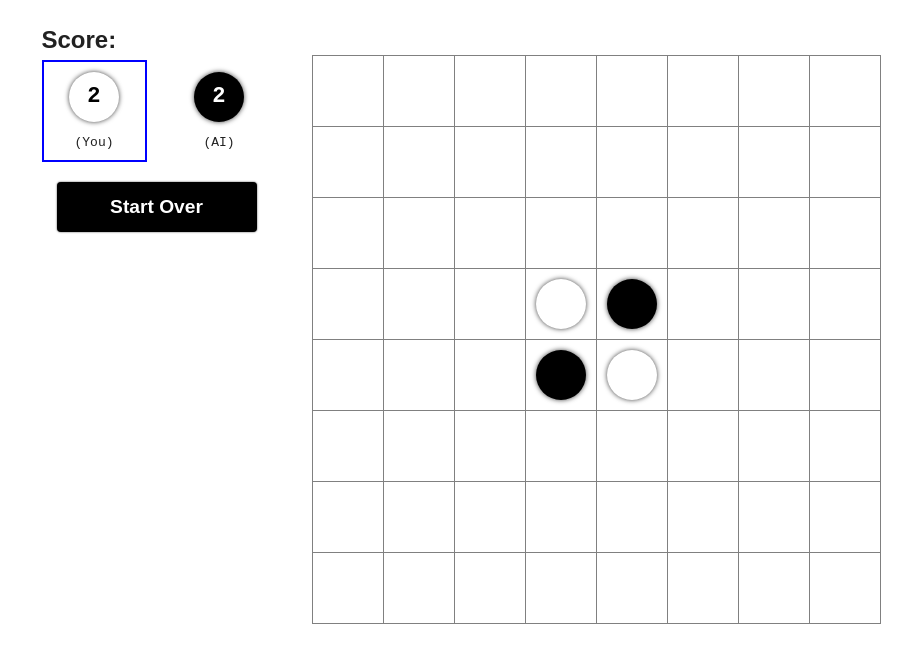
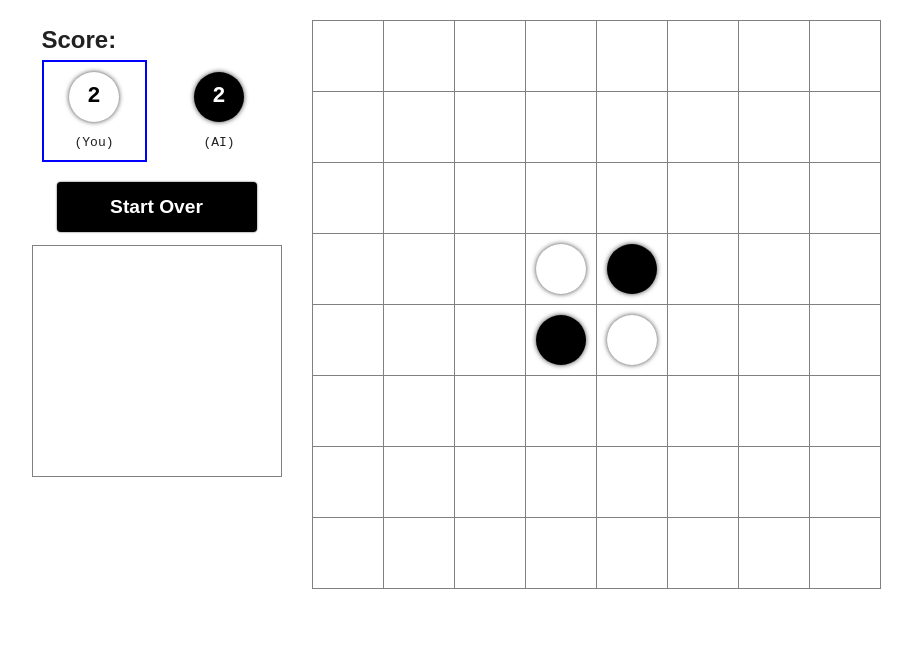
Before and after one commit to noahtallen/othello-ai, a React (Vite) app: page / in a window 1280 px wide. Both pictures are taken after a click on the button "Start a Game". Shown: the top 662 px of the page, without its empty margins (184-1096 px from the left). Built offline with nearby package versions, Linux system fonts and the light colour scheme.

Commit message:
Improvements to info messages and to game over screen

```diff
--- a/src/GameBoard.tsx
+++ b/src/GameBoard.tsx
@@ -6,7 +6,6 @@ import GameOver from './GameOver';
 type BoardProps = {
     gameState: ReversiBoard,
     onClickCell: (coord: Coordinate) => void,
-    infoMessage: string
     score: Scores
     playerColor: ReversiCell
     isGameOver: boolean
@@ -16,16 +15,15 @@ type BoardProps = {
 // of an individual cell or row should never change. Though you'd
 // nromally have a real id of some sort, the unique identifier in
 // this case is actually the index!.
-export default function GameBoard({ isGameOver, gameState, onClickCell, infoMessage, score, playerColor }: BoardProps) {
+export default function GameBoard({ isGameOver, gameState, onClickCell, score, playerColor }: BoardProps) {
     return (
     <TableArea>
-        <InfoText>{infoMessage}</InfoText>
+        {isGameOver && <GameOver score={score} playerColor={playerColor}/> }
         <Table>
-            {isGameOver && <GameOver score={score} playerColor={playerColor}/> }
             <tbody>{gameState.map((row, i) =>
                 <tr key={i} >
                     {row.map((cell, j) => {
-                        const boundCellClickHandler = () => onClickCell({i, j})
+                        const boundCellClickHandler = () => !isGameOver && onClickCell({i, j})
                         return <GameCell cell={cell} key={j} onClick={boundCellClickHandler}/>
                     })}
                 </tr>
@@ -51,14 +49,7 @@ const GameCell = ({ cell, onClick }: CellProps) => {
 const TableArea = styled.div`
     display: flex;
     flex-direction: column;
-`
-const InfoText = styled.p`
-    font-size: 15px;
-    height: 20px;
-    margin-top: 0px;
-    margin-bottom: 15px;
-    color: #9F2042;
-    line-height: 20px;
+    position: relative;
 `
 
 const Table = styled.table`
--- a/src/GameContainer.tsx
+++ b/src/GameContainer.tsx
@@ -2,7 +2,7 @@ import * as React from 'react';
 import styled from 'styled-components';
 import GameBoard from './GameBoard';
 import GameInfo from './GameInfo'
-import { ReversiCell, ReversiBoard, Scores, Coordinate, AIKind } from './models';
+import { ReversiCell, ReversiBoard, Scores, Coordinate, AIKind, InfoMessage } from './models';
 import * as Reversi from './GameBoardHelpers'
 
 type Props = {
@@ -20,8 +20,17 @@ export default function GameContainer({ boardSize, playerColor, aiKind, setIsPla
     const [gameState, setGameState] = React.useState<ReversiBoard>(Reversi.generateGameBoard(boardSize, playerColor))
     const [score, setScore] = React.useState<Scores>(Reversi.countScores(gameState))
     const [isPlayer2Turn, setisPlayer2Turn] = React.useState(false)
-    const [infoMessage, setInfoMessage] = React.useState<string>('')
+    const [infoMessages, setInfoMessages] = React.useState<InfoMessage[]>([])
     const [isGameOver, setIsGameOver] = React.useState(false)
+
+    const setInfoMessage = (curMessages: InfoMessage[], message: string) => {
+        const newMessage = {
+            timestamp: new Date(),
+            message
+        }
+        const messages = [newMessage, ...curMessages]
+        setInfoMessages(messages)
+    }
 
     const startAiMove = async (gameState: ReversiBoard) => {
         if (!isPlayer2Turn) {
@@ -31,7 +40,6 @@ export default function GameContainer({ boardSize, playerColor, aiKind, setIsPla
                 return // Stop if it switched the turn to the other player, or if it stopped the game.
             }
             try {
-                setInfoMessage('')
                 const newBoard = await Reversi.makeAiMove(gameState, aiKind, player2Color)
                 setGameState(newBoard)
                 setScore(Reversi.countScores(newBoard))
@@ -39,13 +47,12 @@ export default function GameContainer({ boardSize, playerColor, aiKind, setIsPla
                 // Check if the current player should/could make a move
                 shouldTurnContinue(false, newBoard)
             } catch (e) {
-                setInfoMessage('The AI couldn\'t make a move')
+                setInfoMessage(infoMessages, 'The AI couldn\'t make a move')
             }
         }
     }
 
     const onClickCell = (coord: Coordinate) => {
-        setInfoMessage('')
         if (!isPlayer2Turn || aiKind === AIKind.Human) {
             const player = isPlayer2Turn ? player2Color : playerColor
             const newBoard = Reversi.applyMove(gameState, coord, player)
@@ -60,10 +67,10 @@ export default function GameContainer({ boardSize, playerColor, aiKind, setIsPla
                     shouldTurnContinue(!isPlayer2Turn, newBoard)
                 }
             } else {
-                setInfoMessage('Invalid move. Please try again.')
+                setInfoMessage(infoMessages, 'Invalid move. Please try again.')
             }
         } else {
-            setInfoMessage('Please wait for the AI to finish.')
+            setInfoMessage(infoMessages, 'Please wait for the AI to finish.')
         }
     }
 
@@ -84,6 +91,9 @@ export default function GameContainer({ boardSize, playerColor, aiKind, setIsPla
                 } else {
                     setisPlayer2Turn(!isPlayer2Turn)
                 }
+                const activePlayer = isPlayer2Turn ? aiKind === AIKind.Human ? 'Player 2' : 'AI' : 'Player 1'
+                const secondPerson = !isPlayer2Turn ? 'Player 1' : aiKind === AIKind.Human ? 'Player 2' : 'AI'
+                setInfoMessage(infoMessages, `${activePlayer} could not make a vlaid move. Returning turn to ${secondPerson}.`)
                 return false
             } else {
                 // Game Over if neither party can  make moves at this point
@@ -100,12 +110,12 @@ export default function GameContainer({ boardSize, playerColor, aiKind, setIsPla
             score={score}
             aiKind={aiKind}
             setIsPlaying={setIsPlaying}
+            messages={infoMessages}
             currentTurn={isPlayer2Turn ? player2Color : playerColor} />
         <GameBoard
             gameState={gameState}
             onClickCell={onClickCell}
             isGameOver={isGameOver}
-            infoMessage={infoMessage}
             score={score}
             playerColor={playerColor}/>
     </Wrapper>
--- a/src/GameInfo.tsx
+++ b/src/GameInfo.tsx
@@ -1,7 +1,7 @@
 import * as React from 'react'
 import { Puck } from './GameBoard'
 import styled from 'styled-components'
-import { Scores, ReversiCell, AIKind } from './models'
+import { Scores, ReversiCell, AIKind, InfoMessage } from './models'
 import StartButton from './StartButton'
 
 type Props = {
@@ -10,9 +10,10 @@ type Props = {
     currentTurn: ReversiCell
     aiKind: AIKind
     setIsPlaying: (isPlaying: boolean) => void
+    messages: InfoMessage[]
 }
 
-const GameInfo = ({ playerColor, score, currentTurn, aiKind, setIsPlaying }: Props) => {
+const GameInfo = ({ playerColor, score, currentTurn, aiKind, setIsPlaying, messages }: Props) => {
     const goToStart = () => setIsPlaying(false)
     return (
         <InfoContainer>
@@ -32,6 +33,7 @@ const GameInfo = ({ playerColor, score, currentTurn, aiKind, setIsPlaying }: Pro
                     hasTurn={currentTurn === ReversiCell.Black}/>
             </Pucks>
             <StartButton onClick={goToStart}>Start Over</StartButton>
+            <InfoMessages messages={messages}/>
         </InfoContainer>
     )
 }
@@ -53,6 +55,35 @@ export const PuckScore = ({ playerColor, score, scoreColor, hasTurn, aiKind }: P
         }</PuckSubInfo>
     </AbsolutePuckHolder>
 )
+
+type MessagesProps = {
+    messages: InfoMessage[]
+}
+export const InfoMessages = ({ messages }: MessagesProps) => (
+    <Messages>
+        {messages.map(({message, timestamp}, i) => (
+            <Message key={timestamp.getTime()} isFirst={i === 0}>{message}</Message>
+        ))}
+    </Messages>
+)
+
+
+const Messages = styled.ul`
+    padding-left: 10px;
+    height: 230px;
+    overflow-y: scroll;
+    border: 1px solid gray;
+`
+
+type MessageProps = {
+    isFirst: boolean
+}
+const Message = styled.li`
+    list-style-type: none;
+    margin-top: 10px;
+    margin-bottom: 10px;
+    color: ${(props: MessageProps) => props.isFirst ? 'black' : 'gray'};
+`
 
 const Title = styled.h2`
     height: 20px;
--- a/src/GameOver.tsx
+++ b/src/GameOver.tsx
@@ -18,6 +18,7 @@ const GameOver = ({ score, playerColor }: Props) => {
 }
 
 const Overlay = styled.div`
+    z-index: 5;
     position: absolute;
     background-color: rgba(0, 0, 0, 0.7);
     display: flex;
--- a/src/models/index.ts
+++ b/src/models/index.ts
@@ -27,3 +27,8 @@ export enum AIKind {
 export enum HeuristicKind {
     PuckPairity
 }
+
+export type InfoMessage = {
+    timestamp: Date,
+    message: string
+}
```
